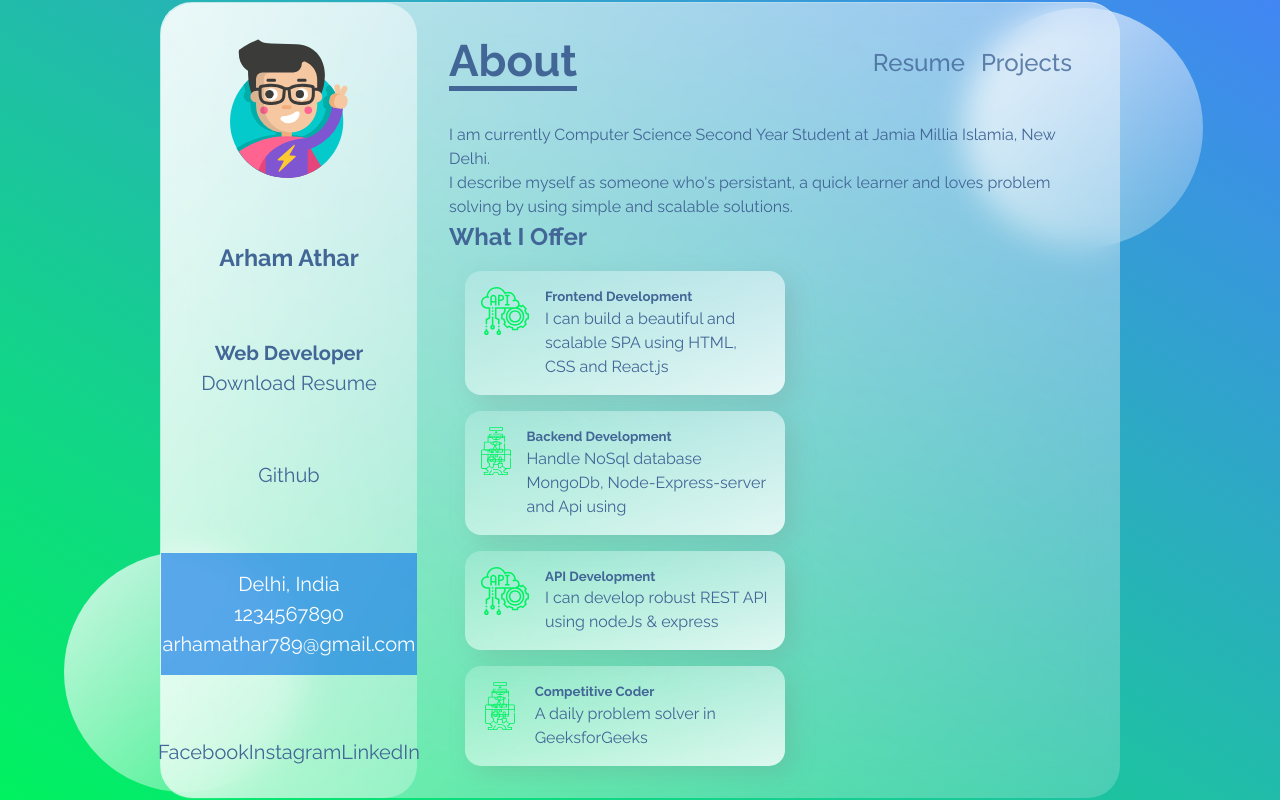
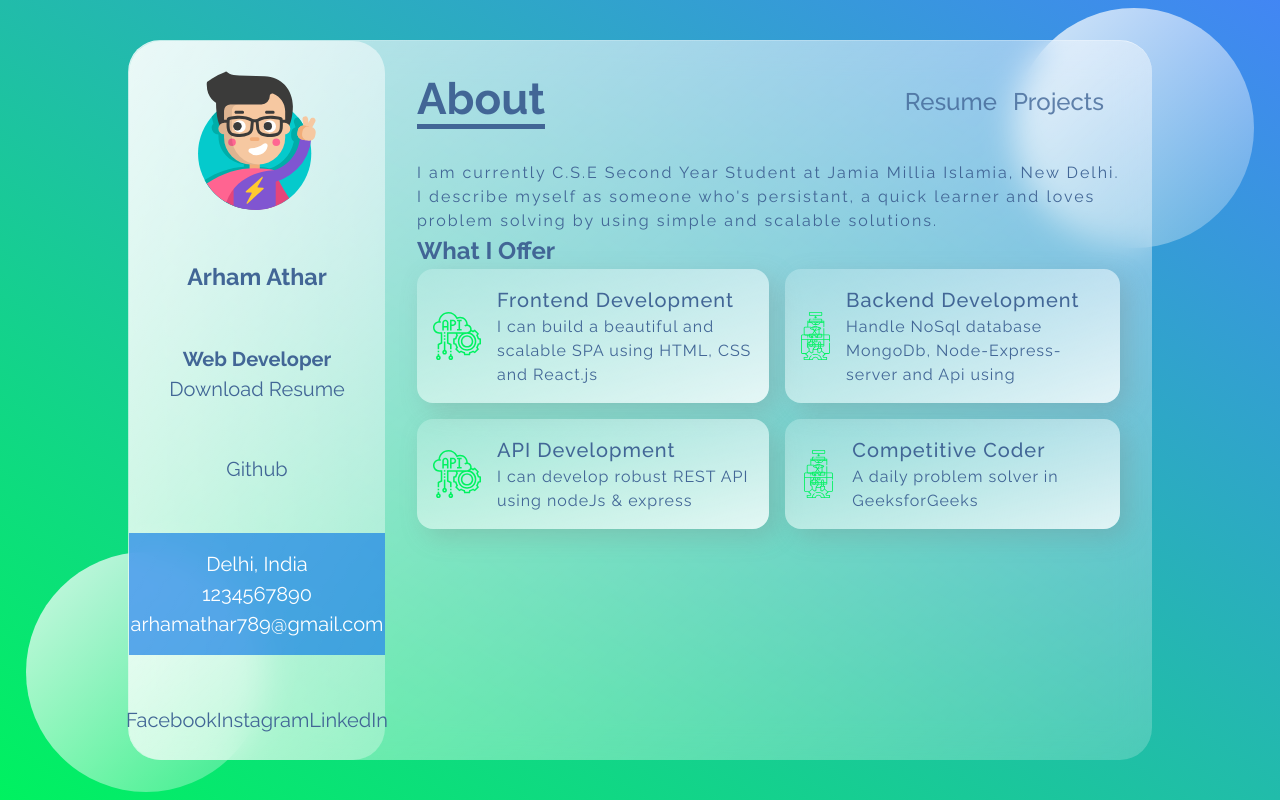
Before and after one commit to arhamathar/React-Portfolio, a React (Create React App) app: page / in a window 1280 px wide. Built offline with nearby package versions, Linux system fonts and the light colour scheme.

Commit message:
skill card display using grid

```diff
--- a/src/App.css
+++ b/src/App.css
@@ -24,7 +24,7 @@
 .app-container{
     display: flex;
     min-height: 90vh;
-    width: 75%;
+    width: 80%;
     background: linear-gradient(
         to right bottom,
         rgba(255,255,255,0.7),
@@ -57,12 +57,12 @@ main{
 
 .circle1{
     bottom: 1%;
-    left: 5%;
+    left: 2%;
 }
 
 .circle2 {
     top: 1%;
-    right: 6%;
+    right: 2%;
 }
 
 .about{
@@ -70,9 +70,30 @@ main{
     line-height: 1.5;
 }
 
-/* .about-services{
+.about p{
+    letter-spacing: 2px;
+}
+
+.about-services{
     display: grid;
-    width: 100%;
-    grid-template-columns: 1fr 1fr;
-    grid-template-rows: 1fr 1fr;
-} */
+    grid-template-columns: 50% 50%;
+    grid-column-gap: 1rem;
+    grid-row-gap: 1rem;
+    letter-spacing: 1px;
+}
+
+.about-services p{
+    letter-spacing: 1px;
+}
+
+@media(max-width: 1200px){
+    .app-container{
+        width: 85%;
+    }
+}
+
+@media(max-width: 1000px){
+    .app-container{
+        width: 90%;
+    }
+}
--- a/src/components/Cards/Card.css
+++ b/src/components/Cards/Card.css
@@ -5,12 +5,16 @@
         rgba(255, 255, 255, 0.8)
     );
     padding: 1rem;
-    margin: 1rem ;
     display: flex;
+    align-items: center;
     border-radius: 1rem;
-    box-shadow: 0.5rem 0.5rem 1.5rem rgba(122, 122, 122, 0.2);
-    width: 20rem;
-    max-width: 50%;
+    box-shadow: 0.5rem 0.5rem 1.5rem rgba(122, 122, 122, 0.25);
+    /* width: 20rem;
+    max-width: 50%; */
+}
+
+.skillCard:nth-child(2n){
+    margin-right: 1rem;
 }
 
 .skillCard-logo{
@@ -21,3 +25,8 @@
 .skillCard-body{
     margin-left: 1rem;
 }
+
+.skillCard-body h5{
+    font-size: 1.25rem;
+    font-weight: 500;
+}
--- a/src/pages/About.js
+++ b/src/pages/About.js
@@ -7,9 +7,8 @@ function About() {
     return (
         <div className="about">
             <p>
-                I am currently Computer Science Second Year Student at Jamia Millia
+                I am currently C.S.E Second Year Student at Jamia Millia
                 Islamia, New Delhi.
-
             </p>
             <p>
                 I describe myself as someone who's persistant, a quick learner
```
